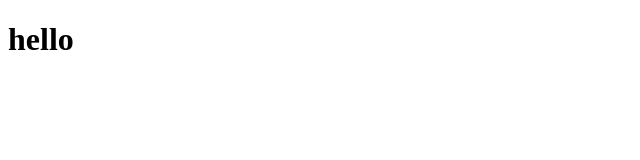
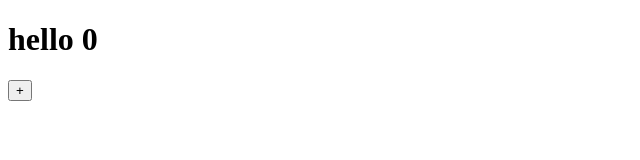
Before and after one commit to ChoJinmok/nextjsintro, a Next.js app: page / in a window 1280 px wide. Shown: the top 160 px of the page, without its empty margins (0-640 px from the left). Built offline with nearby package versions, Linux system fonts and the light colour scheme.

Commit message:
Static pre rendering

```diff
--- a/pages/index.tsx
+++ b/pages/index.tsx
@@ -2,14 +2,41 @@
 // 컴포넌트의 이름은 원하는 대로 지어도 되고 꼭 export default로 내보내줘야한다.
 // 404 페이지도 Next.js에서 자동으로 만들어준다.(커스터마이징 가능)
 
-import { FC } from 'react';
+import { FC, useState } from 'react';
 
 // 예외사항
 // index 파일은 home의 역할을 한다. -> 주소에 /만 붙고 /index하면 404가 뜬다.
 // react를 import할 필요가 없다.
 
-const Home: FC = () => (
-  <h1>hello</h1>
-);
+const Home: FC = () => {
+  const [counter, setCouter] = useState(0);
+
+  return (
+    <>
+      <h1>
+        hello
+        {' '}
+        {counter}
+      </h1>
+      <button
+        type="button"
+        onClick={() => setCouter((prevState) => prevState + 1)}
+      >
+        +
+      </button>
+    </>
+  );
+};
 
 export default Home;
+
+// Next.js의 장점은 앱이 있는 페이지를 미리 렌더링 하는 것(static, 정적으로 생성)
+// network 탭에서 속도 3G로 해서 CSR과 SSR 비교 가능
+// 만약에 JS파일을 받아오지 못하는 경우 CSR은 흰화면 밖에 못보여주지만 SSR은 만들어져있는 HTML을 보여줄 수 있다.
+
+// 또다른 장점은 hydration
+// Next.js는 초기 상태를 활용해서 미리 렌더링해준다.
+// React.js를 프론트엔드 안에서 실행하는 걸 hydration이라고 한다.
+// Next.js는 React.js를 백엔드에서 동작시켜서(렌더링) 페이지를(HTML)을 미리 만들어서 소스코드에 넣어준다.
+// -> 유저는 React.js(자바스크립트)가 로딩되지 않아도 콘텐츠를 볼 수 있게된다.
+// 그리고 나서 React.js(자바스크립트)가 로딩됐을 때 HTML과 연결되서 일반적인 React.js앱이 된다.
```
